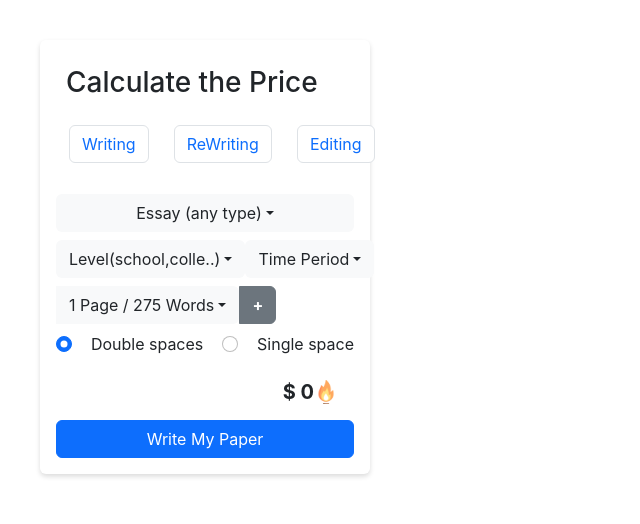
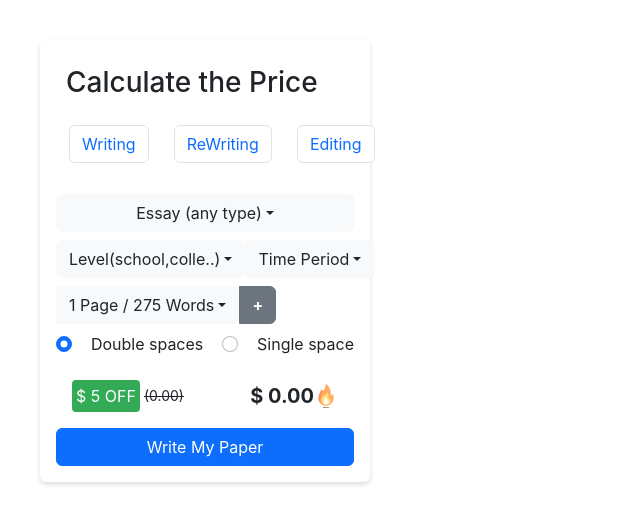
Before and after one commit to Sidkhan36/price-calculator-with-firebase, a React (Create React App) app: page / in a window 1280 px wide. Shown: the top 524 px of the page, without its empty margins (0-640 px from the left). Built offline with nearby package versions, Linux system fonts and the light colour scheme.

Commit message:
code re-edited

```diff
--- a/src/components/Form.js
+++ b/src/components/Form.js
@@ -10,39 +10,37 @@ import DispatchContext from "../DispatchContext";
 const Form = () => {
   const { state } = useContext(OurContext);
   const dispatch = useContext(DispatchContext);
-  // const [discount, setDiscount] = useState(false);
+  const [discount, setDiscount] = useState(5);
   // console.log(state.singleSpace, state.doubleSpace);
-  const page = state.page
+  const page = state.page;
   // const words = state.singleSpace? state.words
   // const words = state.singleSpace? state.words = 550: state.words = 275
   let totalPrice =
     state.tab.tabPrice +
     state.gigWork.gigTypePrice +
     state.almaMater.levelPrice +
-  state.time.durationPrice
+    state.time.durationPrice;
 
-  totalPrice =state.singleSpace?totalPrice*2:totalPrice
+  totalPrice = state.singleSpace ? totalPrice * 2 : totalPrice;
 
   // console.log(state.gigWork)
   function submitHandler(e) {
     e.preventDefault();
   }
-  function wordsdispatcher(words){
-    dispatch({type:"SINGLE-SPACE",value:words})
+  function wordsdispatcher(words) {
+    dispatch({ type: "SINGLE-SPACE", value: words });
   }
-  function dispatchtotal(totalPrice, page, ){
-    dispatch({type:'TOTAL', value:totalPrice * page})
-
+  function dispatchtotal(totalPrice, page) {
+    dispatch({ type: "TOTAL", value: totalPrice * page });
   }
   useEffect(() => {
-    dispatchtotal(totalPrice,page)
-  }, [totalPrice,page])
+    dispatchtotal(totalPrice, page);
+  }, [totalPrice, page]);
   // useEffect(() => {
-  //   if((state.singleSpace === true )|| (state.page>=2 && state.words >= 550))
-  //     setDiscount(true)
-  //   else
-  //     setDiscount(false)
-  // }, [state.singleSpace, state.page])
+  //   if (state.singleSpace === true || (state.page >= 2 && state.words >= 550))
+  //     setDiscount(true);
+  //   else setDiscount(false);
+  // }, [state.singleSpace, state.page]);
 
   console.log(state.page, state.words);
   return (
@@ -64,7 +62,7 @@ const Form = () => {
             id="flexRadioDefault1"
             value={state.doubleSpace}
             defaultChecked={state.doubleSpace}
-            onChange={() => dispatch({ type: "DOUBLE-SPACE", value:true})}
+            onChange={() => dispatch({ type: "DOUBLE-SPACE", value: true })}
           />
           <label className="form-check-label" htmlFor="flexRadioDefault1">
             Double spaces
@@ -75,21 +73,23 @@ const Form = () => {
             name="singleSpace"
             value={state.singleSpace}
             id="flexRadioDefault1"
-            onChange={() => dispatch({ type: "SINGLE-SPACE" ,value:true})}
+            onChange={() => dispatch({ type: "SINGLE-SPACE", value: true })}
           />
           <label className="form-check-label" htmlFor="flexRadioDefault1">
             Single space
           </label>
         </div>
-        {/* {discount && <div className="">
-              <h5 className="m-0 fw-bold">$ {discount} OFF</h5>
-              {console.log(discount)}
-            </div>} */}
+        <div className="d-flex justify-content-between align-items-center">
+          <div className="discount d-flex justify-content-between align-items-center p-3">
+            <p className="discount-p  m-0 text-white text-sm-start rounded-1 p-1">$ {discount} OFF </p><span className="line-through p-1">({state.totalPrice.toFixed(2)})</span>
+            {/* {console.log(discount)} */}
+          </div>
           <div className="d-flex justify-content-end align-items-center p-3">
-          <h5 className="m-0 fw-bold">$ {state.totalPrice}</h5>
+            <h5 className="m-0 fw-bold">$ {state.totalPrice.toFixed(2)}</h5>
             {/* <h5 className="m-0 fw-bold">$ {state.page * totalPrice}</h5> */}
             {console.log(state.totalPrice)}
             <img src={fire} width="24px" height="24px" alt="burnImage" />
+          </div>
         </div>
         <div className="d-grid gap-2">
           <button className="btn btn-primary" type="button">
--- a/src/components/form.css
+++ b/src/components/form.css
@@ -36,3 +36,13 @@ h4{
 /* .active:active{
     background-color: #3a5;
 } */
+.totalanddiscount{
+    line-height: 70px;
+}
+.line-through{
+    font-size: 14px;
+    text-decoration-line: line-through;
+}
+.discount-p{
+    background-color: #3a5;
+}
```
Lines whose indentation alone changed are shown as unchanged.
